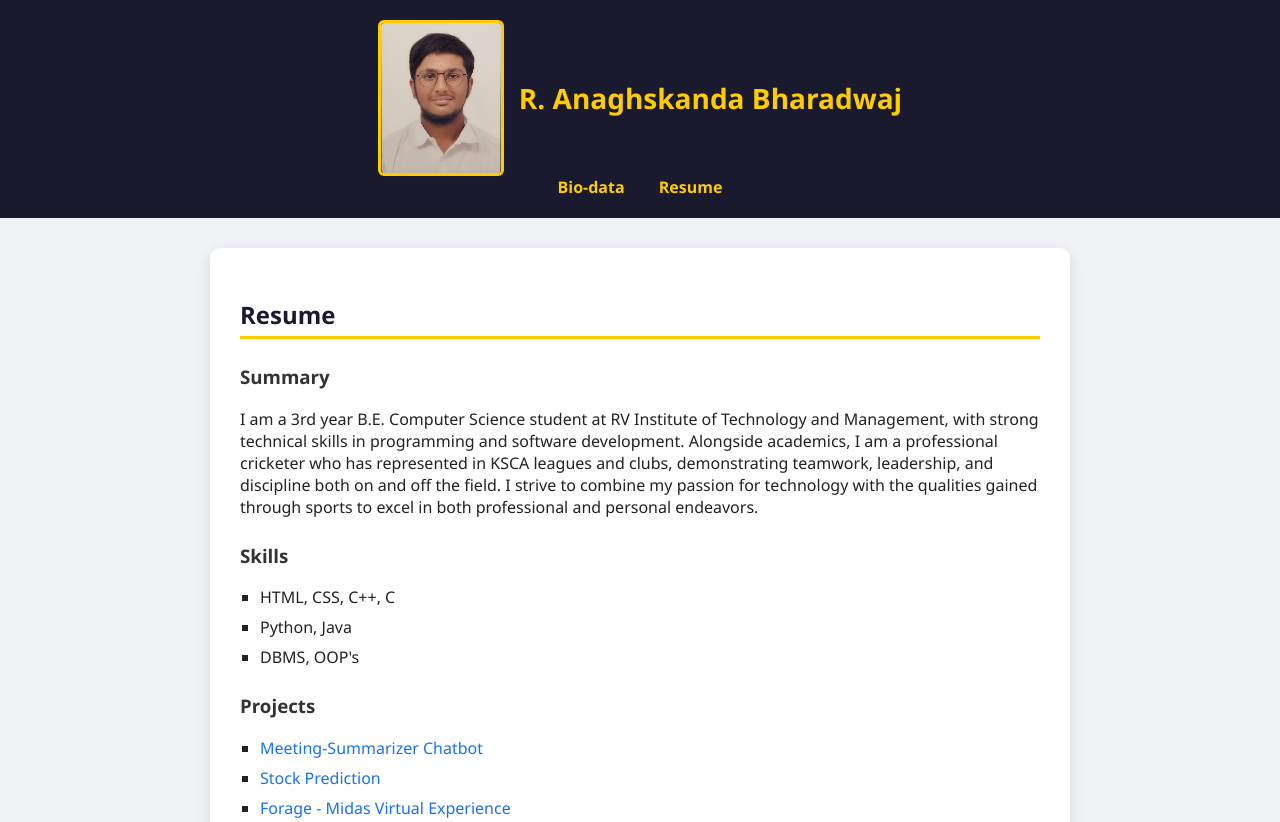
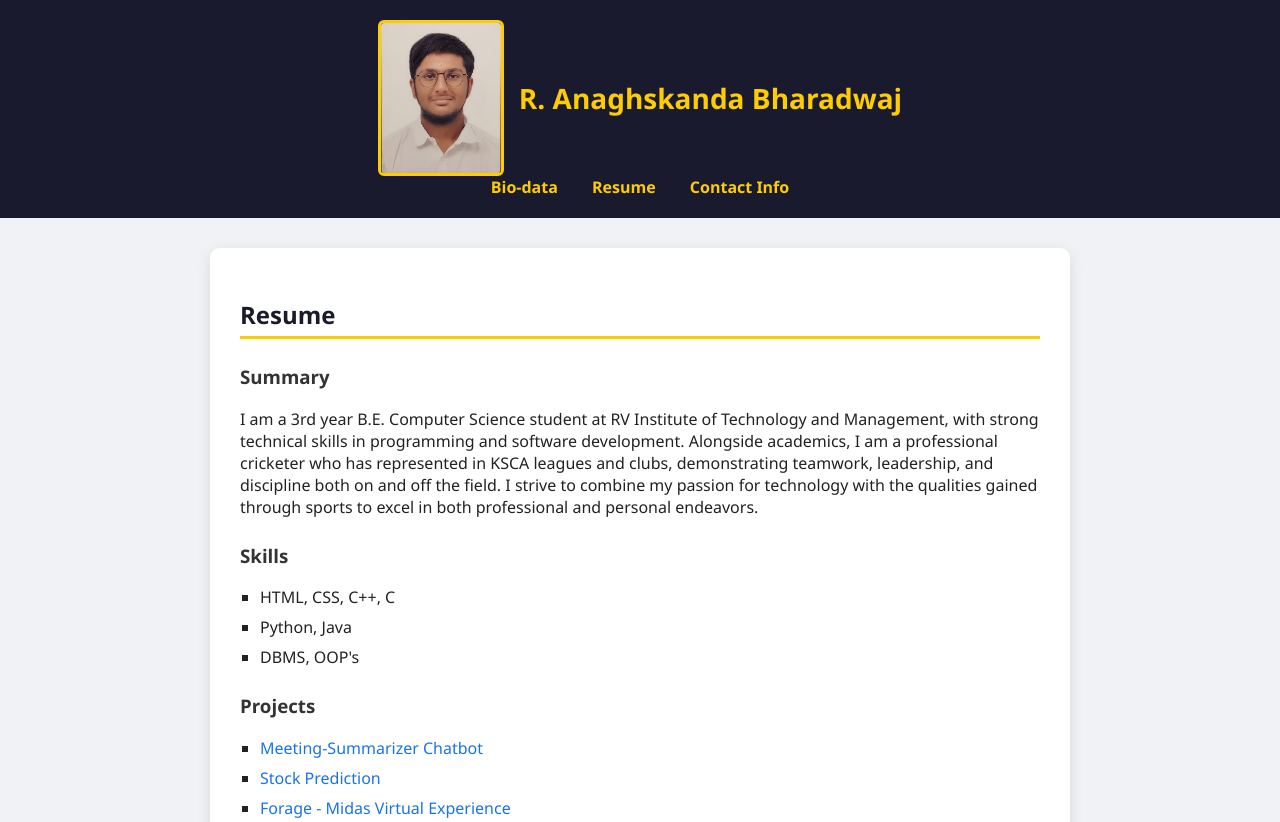
Before and after one commit to Anagh-007/portfolio-website, a plain HTML site: page index.html in a window 1280 px wide. Shown: the top 822 px of the page. Drawn offline with Linux system fonts and the light colour scheme.

Commit message:
Update index.html

```diff
--- a/index.html
+++ b/index.html
@@ -92,6 +92,7 @@
     <nav>
       <a href="biodata.html">Bio-data</a>
       <a href="resume.html">Resume</a>
+      <a href="contactinfo.html">Contact Info</a>
     </nav>
   </header>
   <div class="content">
```
